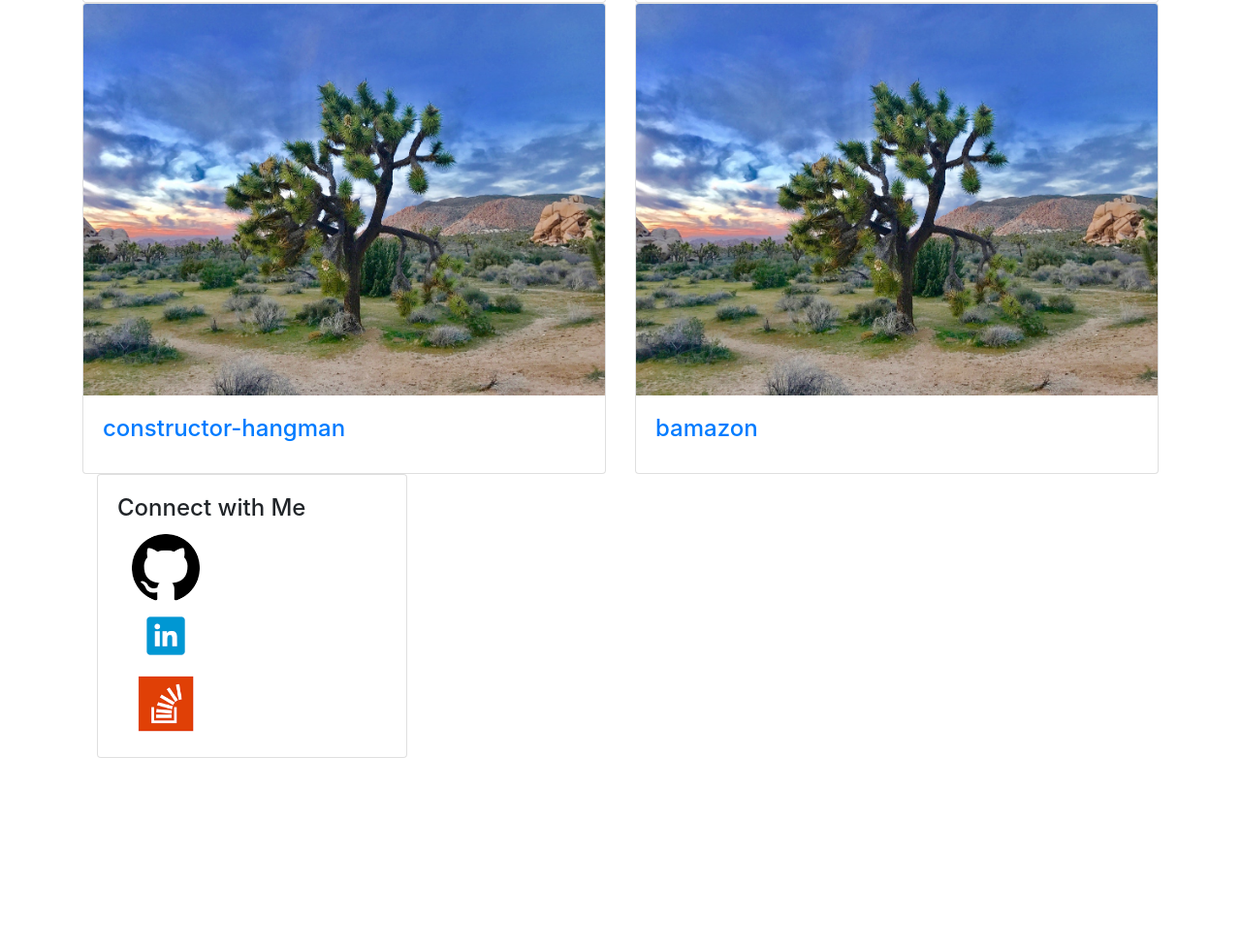
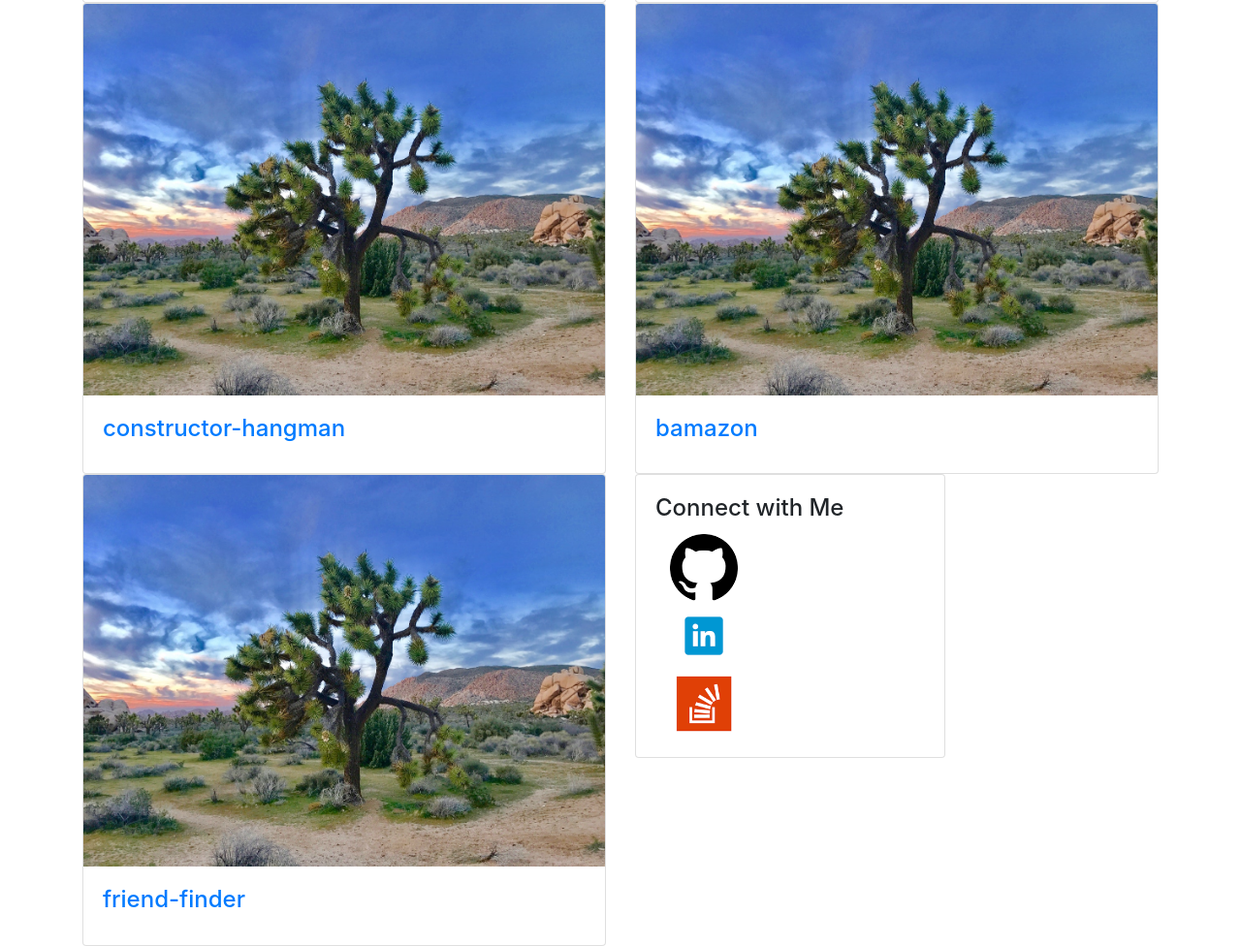
Before and after one commit to caphills/bootstrap-portifolio, a plain HTML site: page portfolio.html in a window 1280 px wide. Shown: the part 1736-2712 px from the top of the page at 97% size. Before the commit the page ends 2518 px from the top, so only its background shows below. Drawn offline with nearby package versions, Linux system fonts and the light colour scheme; files whose address does not match are found by name.

Commit message:
Update portfolio.html

```diff
--- a/portfolio.html
+++ b/portfolio.html
@@ -133,6 +133,19 @@
       </div>
     </div>
     </div>
+     <div class="row">
+    <div class="col-xs-12 col-sm-12 col-lg-6 mt-">
+      <div class="card h-100">
+        <a href="#"><img class="card-img-top" src="images/hangtree.jpg" alt=""></a>
+        <div class="card-body">
+          <h4 class="card-title">
+            <a href=" https://github.com/caphills/friend-finder " class="mt-1" target="_blank">friend-finder</a>
+          </h4>
+        </div>
+      </div>
+    </div>
+
+
         <div class="col-xs-12 col-sm-12 col-lg-6 mt-">
          <div class="card" style="width: 20rem;">
           <div class="card-body">
```
